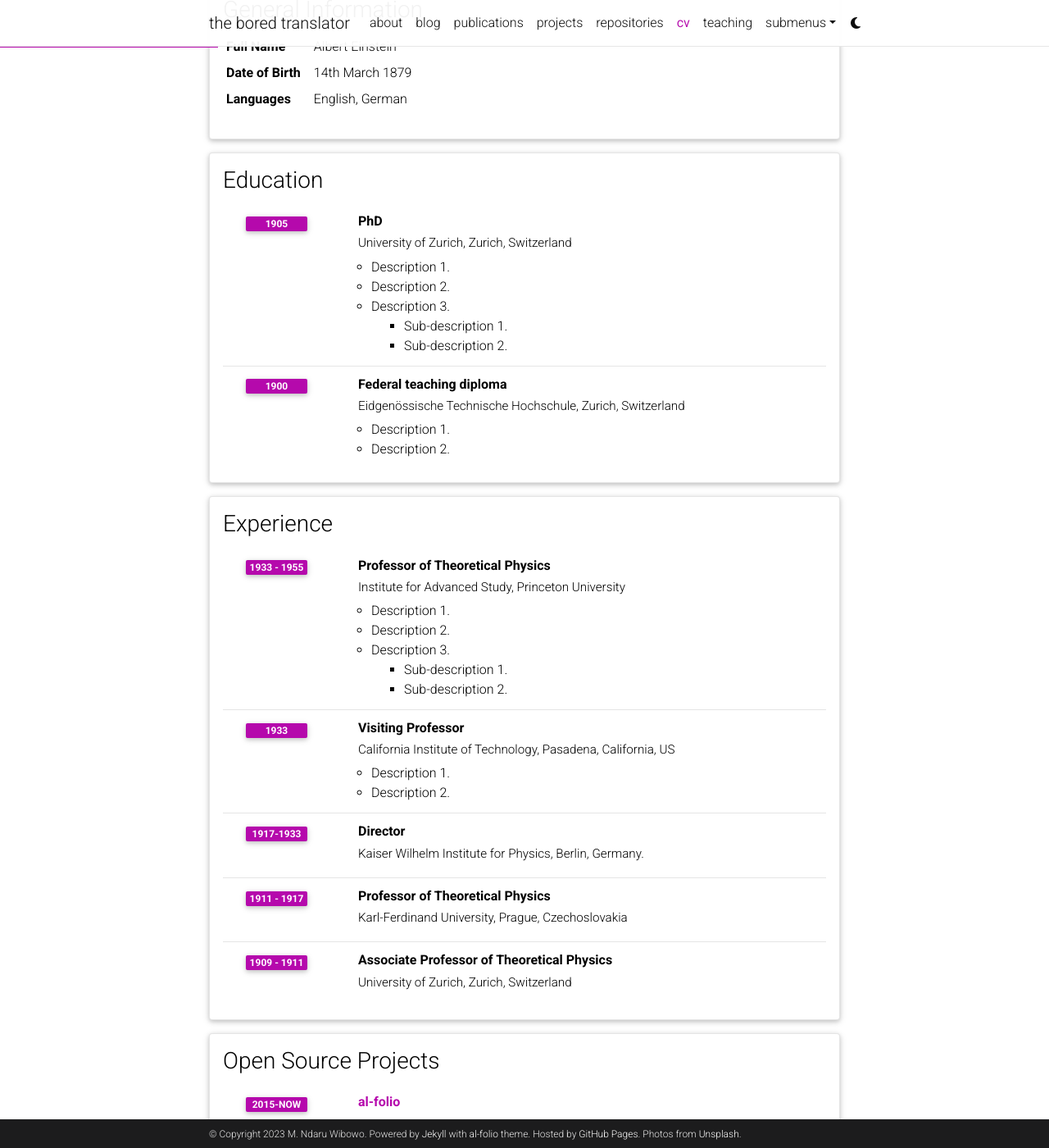
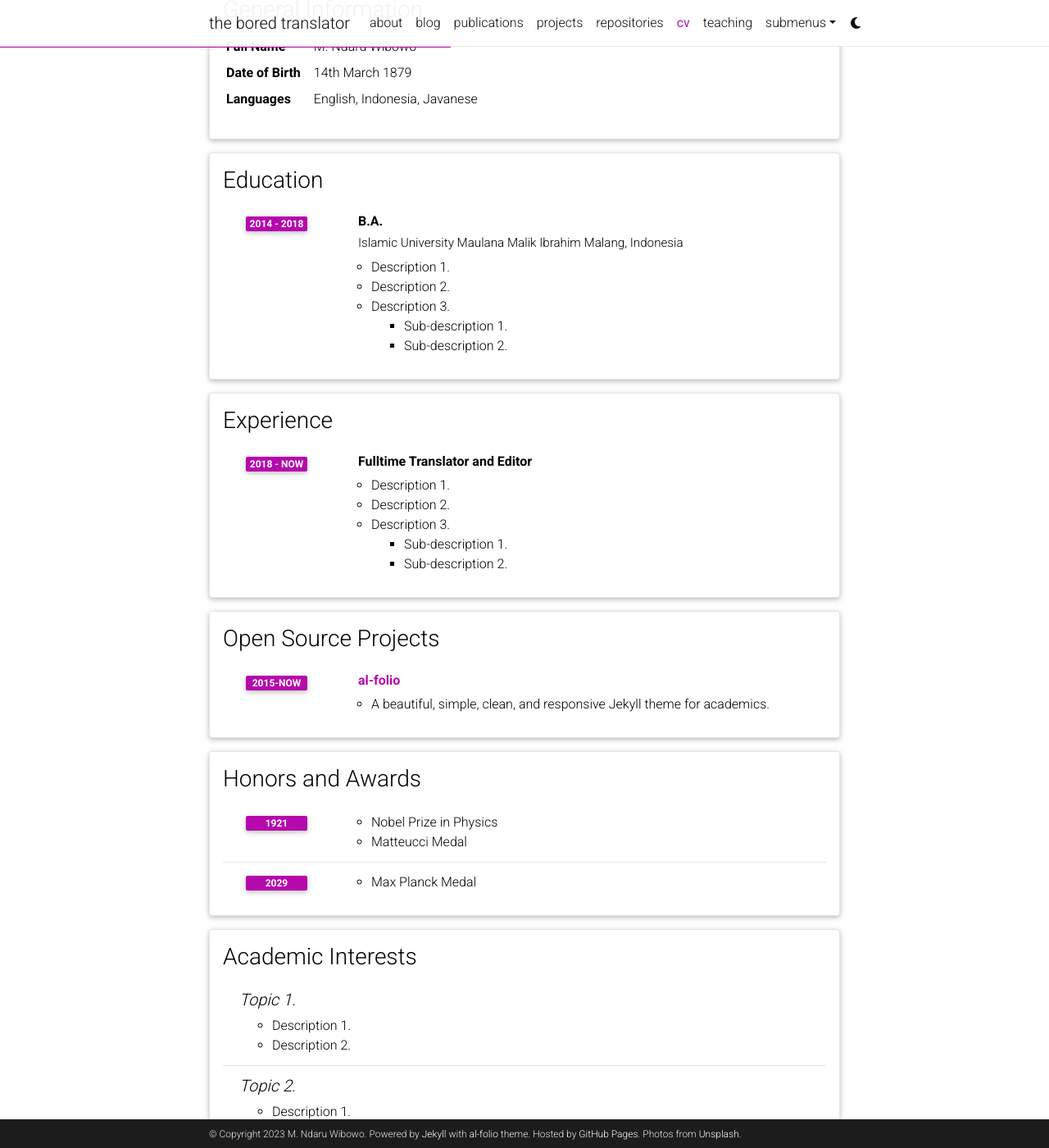
Before and after one commit to ndaruwibowo/ndaruwibowo.github.io, a Jekyll site: the page built from _pages/cv.md, in a window 1280 px wide and 1400 px high, scrolled down 207 px. Shown: the whole window at 82% size. Built offline with Jekyll 4.4.1, drawn with Linux system fonts in a browser that asks for light colours; comment, search, counter and statistics services are not loaded; a style sheet for code colours, icons or effects is not loaded.

Commit message:
Update cv.yml

```diff
--- a/_data/cv.yml
+++ b/_data/cv.yml
@@ -2,18 +2,19 @@
   type: map
   contents:
     - name: Full Name
-      value: Albert Einstein
+      value: M. Ndaru Wibowo
     - name: Date of Birth
       value: 14th March 1879
     - name: Languages
-      value: English, German
+      value: English, Indonesia, Javanese
+
 
 - title: Education
   type: time_table
   contents:
-    - title: PhD
-      institution: University of Zurich, Zurich, Switzerland
-      year: 1905
+    - title: B.A.
+      institution: Islamic University Maulana Malik Ibrahim Malang, Indonesia
+      year: 2014 - 2018
       description:
         - Description 1.
         - Description 2.
@@ -21,19 +22,13 @@
           contents:
             - Sub-description 1.
             - Sub-description 2.
-    - title: Federal teaching diploma
-      institution: Eidgenössische Technische Hochschule, Zurich, Switzerland
-      year: 1900
-      description:
-        - Description 1.
-        - Description 2.
 
 - title: Experience
   type: time_table
   contents:
-    - title: Professor of Theoretical Physics
-      institution: Institute for Advanced Study, Princeton University
-      year: 1933 - 1955
+    - title: Fulltime Translator and Editor
+      company: Transkomunika
+      year: 2018 - Now
       description:
         - Description 1.
         - Description 2.
@@ -41,25 +36,6 @@
           contents:
             - Sub-description 1.
             - Sub-description 2.
-    - title: Visiting Professor
-      institution: California Institute of Technology, Pasadena, California, US
-      year: 1933
-      description:
-        - Description 1.
-        - Description 2.
-
-    - title: Director
-      institution: Kaiser Wilhelm Institute for Physics, Berlin, Germany.
-      year: 1917-1933
-
-    - title: Professor of Theoretical Physics
-      institution: Karl-Ferdinand University, Prague, Czechoslovakia
-      year: 1911 - 1917
-      description:
-
-    - title: Associate Professor of Theoretical Physics
-      institution: University of Zurich, Zurich, Switzerland
-      year: 1909 - 1911
 
 - title: Open Source Projects
   type: time_table
```
